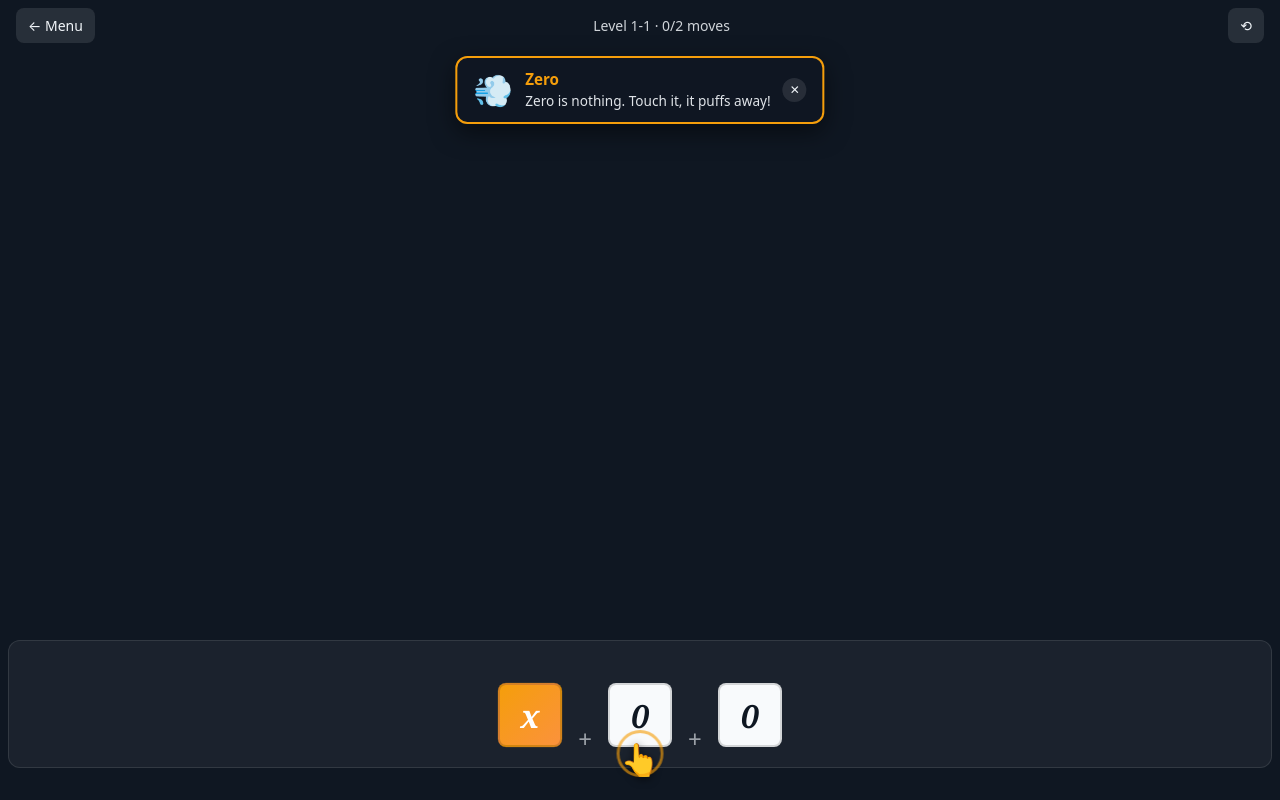
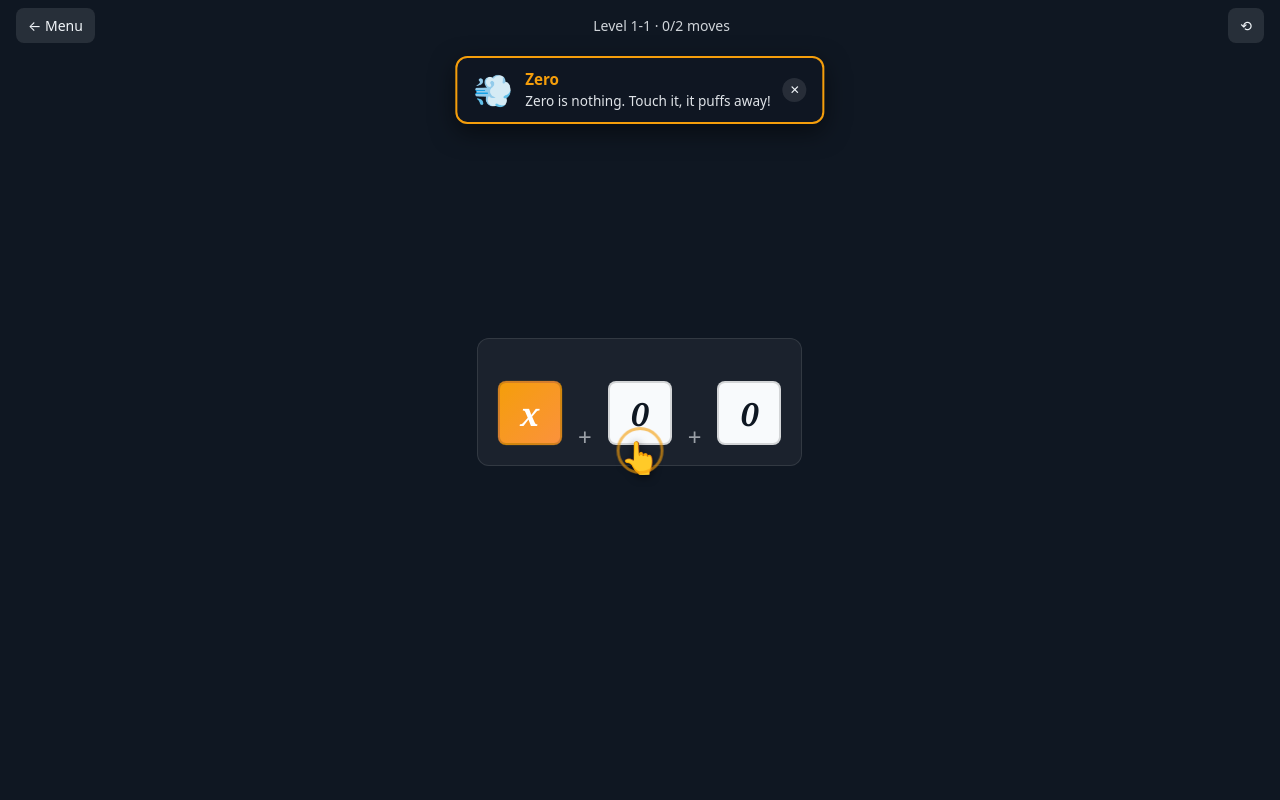
Before and after one commit to ftobe-maths974/aljeb974, a Svelte app: page / in a window 1280 px wide. Both pictures are taken after a click on the button "Play level 1-1". Built offline with nearby package versions, Linux system fonts and the light colour scheme.

Commit message:
Balance-group : container centré verticalement avec enfants flex-end

```diff
--- a/src/components/GameScreen.svelte
+++ b/src/components/GameScreen.svelte
@@ -77,11 +77,13 @@
     </header>
 
     <main class="play-area">
-      <Side fractions={game.state.lhs} name="lhs" onCardClick={handleCardClick} onDrop={handleDrop} />
-      {#if game.state.rhs.length > 0}
-        <span class="equals">=</span>
-        <Side fractions={game.state.rhs} name="rhs" onCardClick={handleCardClick} onDrop={handleDrop} />
-      {/if}
+      <div class="balance-group">
+        <Side fractions={game.state.lhs} name="lhs" onCardClick={handleCardClick} onDrop={handleDrop} />
+        {#if game.state.rhs.length > 0}
+          <span class="equals">=</span>
+          <Side fractions={game.state.rhs} name="rhs" onCardClick={handleCardClick} onDrop={handleDrop} />
+        {/if}
+      </div>
     </main>
 
     {#if game.state.pioche.length > 0}
@@ -153,12 +155,21 @@
   .play-area {
     flex: 1;
     display: flex;
-    /* flex-end : tous les bas (cartes + plateaux + pivot) s'alignent sur
-       une même ligne horizontale, comme une vraie balance. */
+    /* La balance entière est centrée verticalement dans la zone de jeu. */
+    align-items: center;
+    justify-content: center;
+  }
+  /* Groupe-balance : les deux membres + le « = » + plateaux + pivot,
+     bottom-alignés ensemble pour partager la même ligne basse. */
+  .balance-group {
+    display: flex;
     align-items: flex-end;
     justify-content: center;
     gap: 0.5rem;
-    padding-bottom: 1.5rem;
+    /* Place pour les plateaux qui dépassent du bas (-14px sur le Side) +
+       pour la pointe du pivot (~24px sous l'equals). */
+    padding-bottom: 2.5rem;
+    max-width: 100%;
   }
   .equals {
     font-size: 2.5rem;
```
